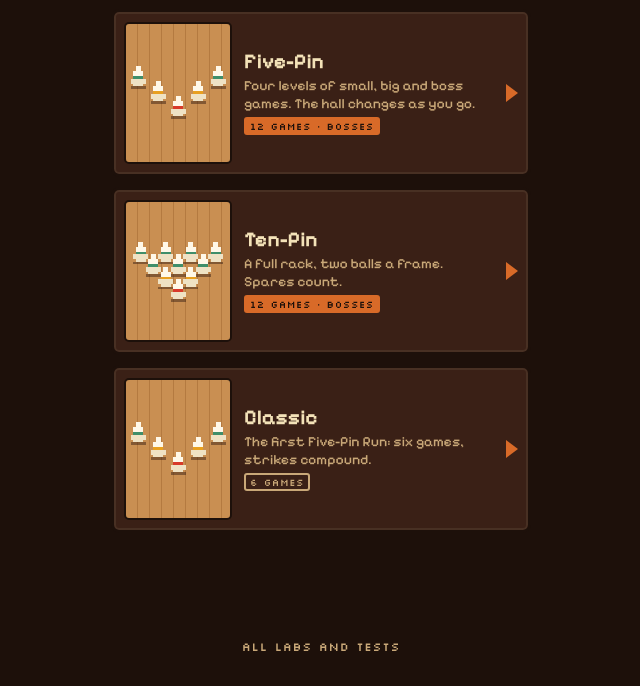
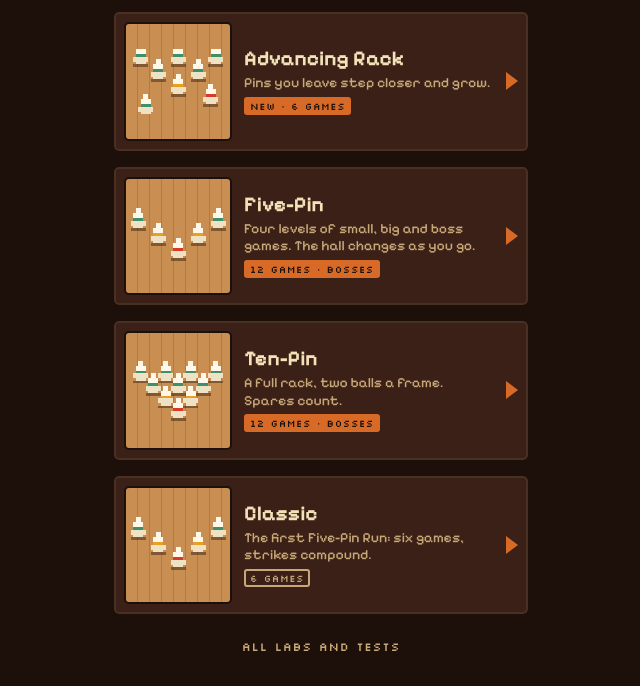
Before and after one commit to joshlitwin/bowl-rogue, a website: page index.html in a window 1280 px wide. Shown: the part 114-800 px from the top of the page, without its empty margins (319-959 px from the left). Drawn offline with Linux system fonts and the light colour scheme.

Commit message:
Front page: Advancing Rack card

```diff
--- a/index.html
+++ b/index.html
@@ -46,6 +46,7 @@ footer a:focus-visible,footer a:hover{color:var(--chalk)}
 <main>
   <header class="sign"><div class="disc" aria-hidden="true">5</div><h1>bowl-rogue<small>a bowling roguelike</small></h1></header>
   <nav class="modes" aria-label="Modes">
+    <a class="mode" href="labs/advancing-rack/"><div class="deck" data-rack="adv"></div><div class="txt"><strong>Advancing Rack</strong><span>Pins you leave step closer and grow.</span><em>New · 6 games</em></div><i class="go" aria-hidden="true"></i></a>
     <a class="mode" href="labs/five-pin-bosses/"><div class="deck" data-rack="five"></div><div class="txt"><strong>Five-Pin</strong><span>Four levels of small, big and boss games. The hall changes as you go.</span><em>12 games · bosses</em></div><i class="go" aria-hidden="true"></i></a>
     <a class="mode" href="labs/ten-pin/"><div class="deck" data-rack="ten"></div><div class="txt"><strong>Ten-Pin</strong><span>A full rack, two balls a frame. Spares count.</span><em>12 games · bosses</em></div><i class="go" aria-hidden="true"></i></a>
     <a class="mode alt" href="game/"><div class="deck" data-rack="classic"></div><div class="txt"><strong>Classic</strong><span>The first Five-Pin Run: six games, strikes compound.</span><em>6 games</em></div><i class="go" aria-hidden="true"></i></a>
@@ -64,6 +65,7 @@ function rackSVG(pins){const W=48,H=30,s=[];
 const RACKS={
   five:[[24,27,5],[16,21,3],[32,21,3],[8,15,2],[40,15,2]],
   classic:[[24,27,5],[16,21,3],[32,21,3],[8,15,2],[40,15,2]],
+  adv:[[11,31,2],[37,27,5],[24,23,3],[16,17,2],[32,17,2],[9,11,2],[24,11,2],[39,11,2]],
   ten:[[24,29,5],[19,24,3],[29,24,3],[14,19,2],[24,19,2],[34,19,2],[9,14,2],[19,14,2],[29,14,2],[39,14,2]]
 };
 document.querySelectorAll('.deck').forEach(d=>d.innerHTML=rackSVG(RACKS[d.dataset.rack].map(p=>p.slice())));
```
